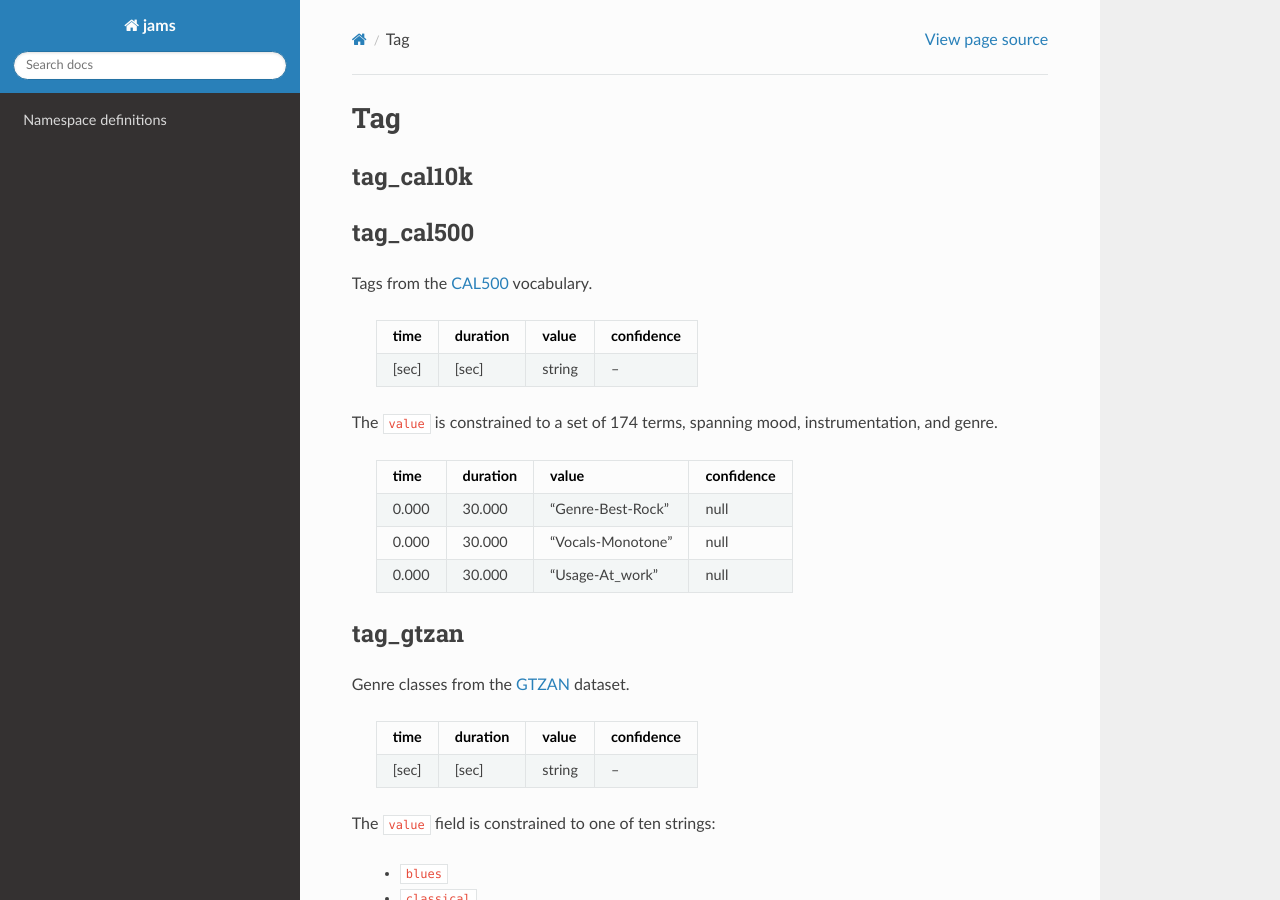
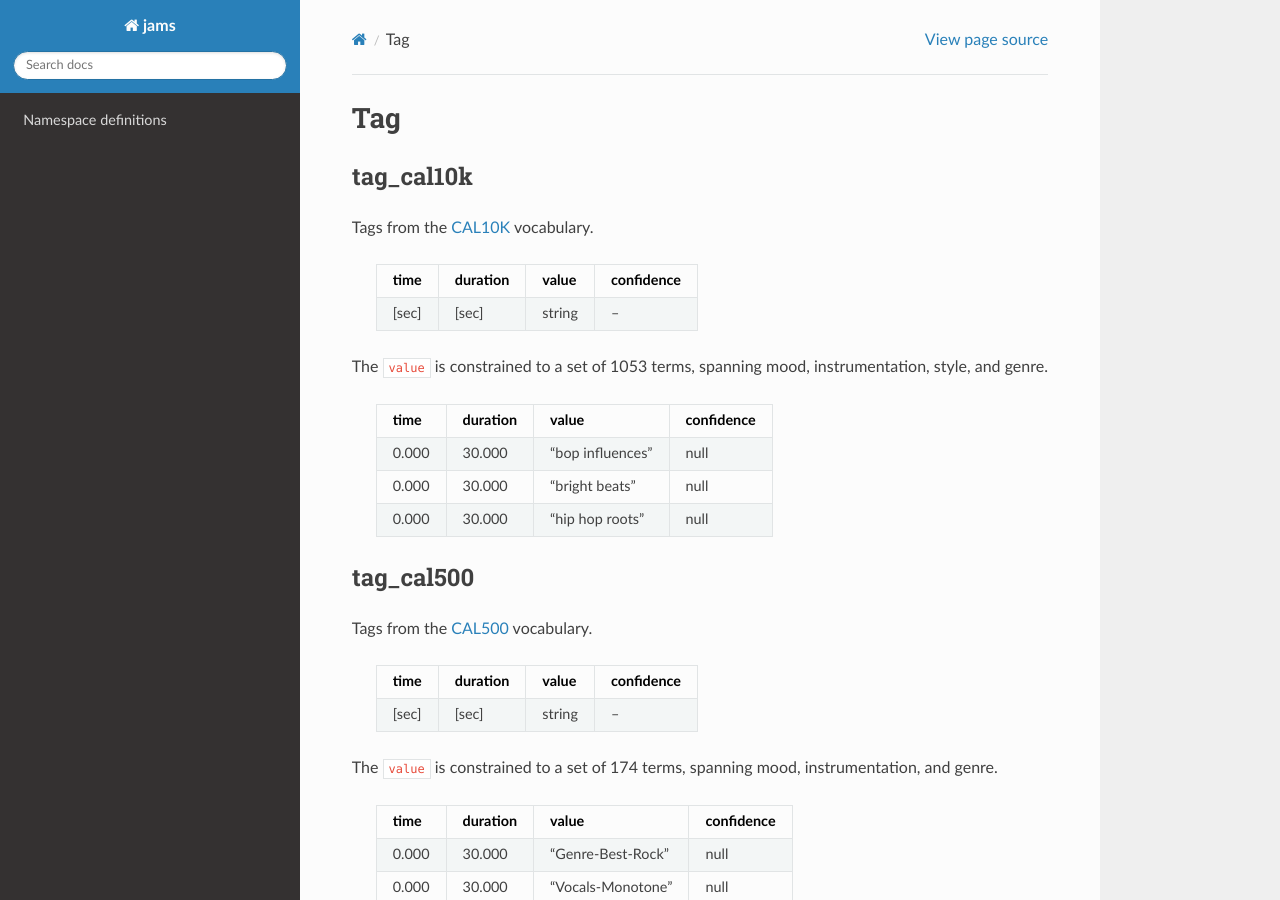
Before and after one commit to marl/jams, a Sphinx documentation site: the page built from docs/namespaces/tag.rst, in a window 1280 px wide and 900 px high. Built offline with Sphinx 7.4.7 and the Read the Docs theme 2.0.0, drawn with Linux system fonts in a browser that asks for light colours.

Commit message:
added cal10k namespace doc

```diff
--- a/docs/namespaces/tag.rst
+++ b/docs/namespaces/tag.rst
@@ -3,6 +3,27 @@ Tag
 
 tag_cal10k
 ~~~~~~~~~~
+Tags from the CAL10K_ vocabulary.
+
+    ===== ======== ================== ==========
+    time  duration value              confidence
+    ===== ======== ================== ==========
+    [sec] [sec]    string             --
+    ===== ======== ================== ==========
+
+.. _CAL10K: http://theremin.ucsd.edu/~gert/datasets/cal10k/README_CAL_10K.txt
+
+The ``value`` is constrained to a set of 1053 terms, spanning mood, instrumentation,
+style, and genre.
+
+    ===== ======== ================= ==========
+    time  duration value             confidence
+    ===== ======== ================= ==========
+    0.000 30.000   "bop influences"  null
+    0.000 30.000   "bright beats"    null
+    0.000 30.000   "hip hop roots"   null
+    ===== ======== ================= ==========
+
 
 tag_cal500
 ~~~~~~~~~~
```
